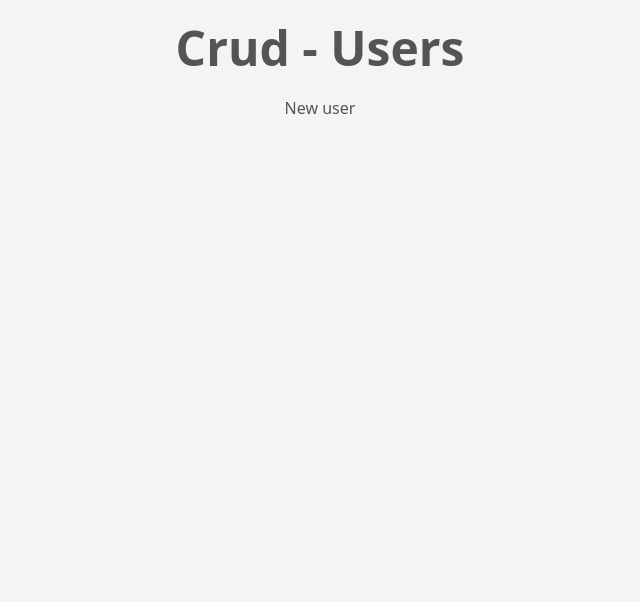
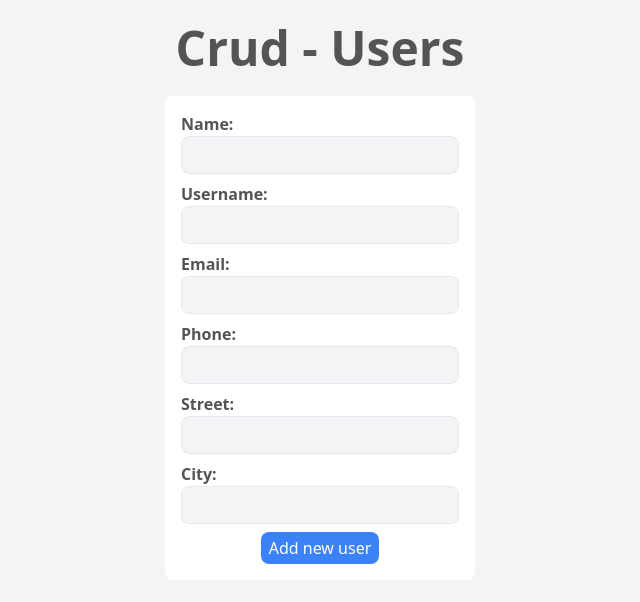
Before and after one commit to victor5743/crud-users, a React (Create React App) app: page /new-user in a window 1280 px wide. Shown: the top 602 px of the page, without its empty margins (320-960 px from the left). Built offline with nearby package versions, Linux system fonts and the light colour scheme; no server answers.

Commit message:
Add new user

```diff
--- a/src/App.js
+++ b/src/App.js
@@ -26,6 +26,14 @@ const App = () => {
     users.splice(user.id - 1, 1, user);
   };
 
+  /* Add user */
+  const add = (user) => {
+    const newUser = [...users, user];
+    setUsers(newUser);
+  };
+
+  const length = users.length;
+
   return (
     <div className="flex flex-col items-center space-y-6 py-6 min-h-screen bg-gray-100 text-text">
       <Router>
@@ -41,7 +49,7 @@ const App = () => {
             <Home users={users} deleteUser={deleteUser} />
           </Route>
           <Route path="/new-user">
-            <AddUser />
+            <AddUser add={add} length={length} />
           </Route>
           <Route path="/user/details/:id">
             <UserDetails />
--- a/src/views/AddUser.js
+++ b/src/views/AddUser.js
@@ -1,5 +1,93 @@
-const AddUser = () => {
-  return <div>New user</div>;
+import { useState } from 'react';
+import { useHistory } from 'react-router-dom';
+
+const AddUser = ({ add, length }) => {
+  let history = useHistory();
+
+  /* State */
+  const [name, setName] = useState('');
+  const [username, setUsername] = useState('');
+  const [email, setEmail] = useState('');
+  const [phone, setPhone] = useState('');
+  const [street, setStreet] = useState('');
+  const [city, setCity] = useState('');
+
+  const id = length + 1;
+
+  const handleSubmit = (e) => {
+    e.preventDefault();
+    const newUser = { id, name, username, email, phone, address: { street, city } };
+    add(newUser);
+    history.push('/');
+  };
+
+  return (
+    <form
+      onSubmit={(e) => handleSubmit(e)}
+      className="flex flex-col space-y-2 bg-white p-4 rounded-lg"
+    >
+      <div className="flex flex-col">
+        <label className="font-bold">Name:</label>
+        <input
+          className="px-2 py-1 rounded-lg text-lg bg-gray-100 border border-tranparent focus:border-gray-400 focus:outline-none"
+          type="text"
+          value={name}
+          onChange={(e) => setName(e.target.value)}
+        />
+      </div>
+      <div className="flex flex-col">
+        <label className="font-bold">Username:</label>
+        <input
+          className="px-2 py-1 rounded-lg text-lg bg-gray-100 border border-tranparent focus:border-gray-400 focus:outline-none"
+          type="text"
+          onChange={(e) => setUsername(e.target.value)}
+          value={username}
+        />
+      </div>
+      <div className="flex flex-col">
+        <label className="font-bold">Email:</label>
+        <input
+          className="px-2 py-1 rounded-lg text-lg bg-gray-100 border border-tranparent focus:border-gray-400 focus:outline-none"
+          type="text"
+          onChange={(e) => setEmail(e.target.value)}
+          value={email}
+        />
+      </div>
+      <div className="flex flex-col">
+        <label className="font-bold">Phone:</label>
+        <input
+          className="px-2 py-1 rounded-lg text-lg bg-gray-100 border border-tranparent focus:border-gray-400 focus:outline-none"
+          type="number"
+          onChange={(e) => setPhone(e.target.value)}
+          value={phone}
+        />
+      </div>
+      <div className="flex flex-col">
+        <label className="font-bold">Street:</label>
+        <input
+          className="px-2 py-1 rounded-lg text-lg bg-gray-100 border border-tranparent focus:border-gray-400 focus:outline-none"
+          type="text"
+          onChange={(e) => setStreet(e.target.value)}
+          value={street}
+        />
+      </div>
+      <div className="flex flex-col">
+        <label className="font-bold">City:</label>
+        <input
+          className="px-2 py-1 rounded-lg text-lg bg-gray-100 border border-tranparent focus:border-gray-400 focus:outline-none"
+          type="text"
+          onChange={(e) => setCity(e.target.value)}
+          value={city}
+        />
+      </div>
+
+      <div className="flex justify-center mt-4">
+        <button className="bg-blue-500 focus:outline-none text-white px-2 py-1 rounded-lg scale">
+          Add new user
+        </button>
+      </div>
+    </form>
+  );
 };
 
 export default AddUser;
```
